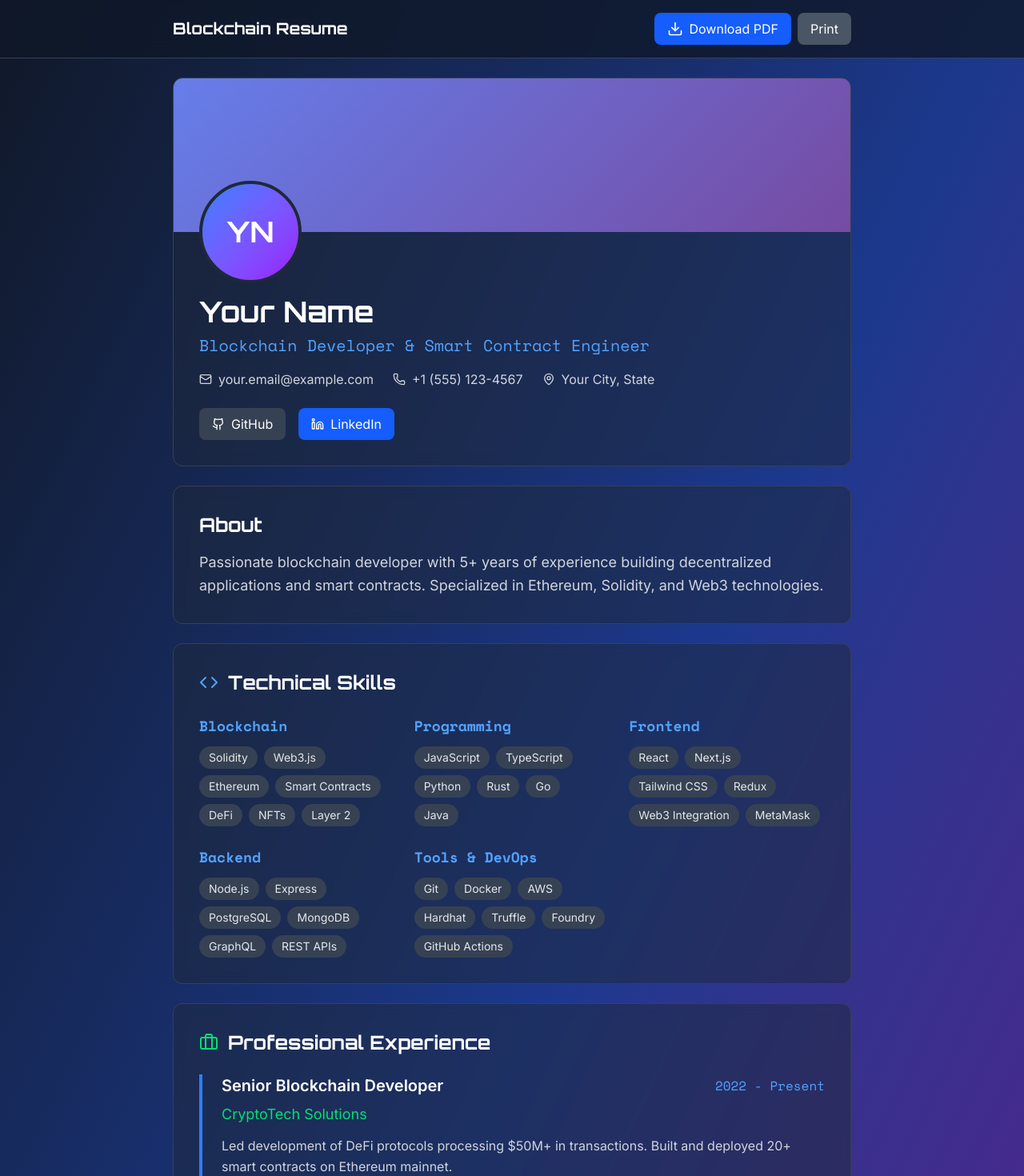
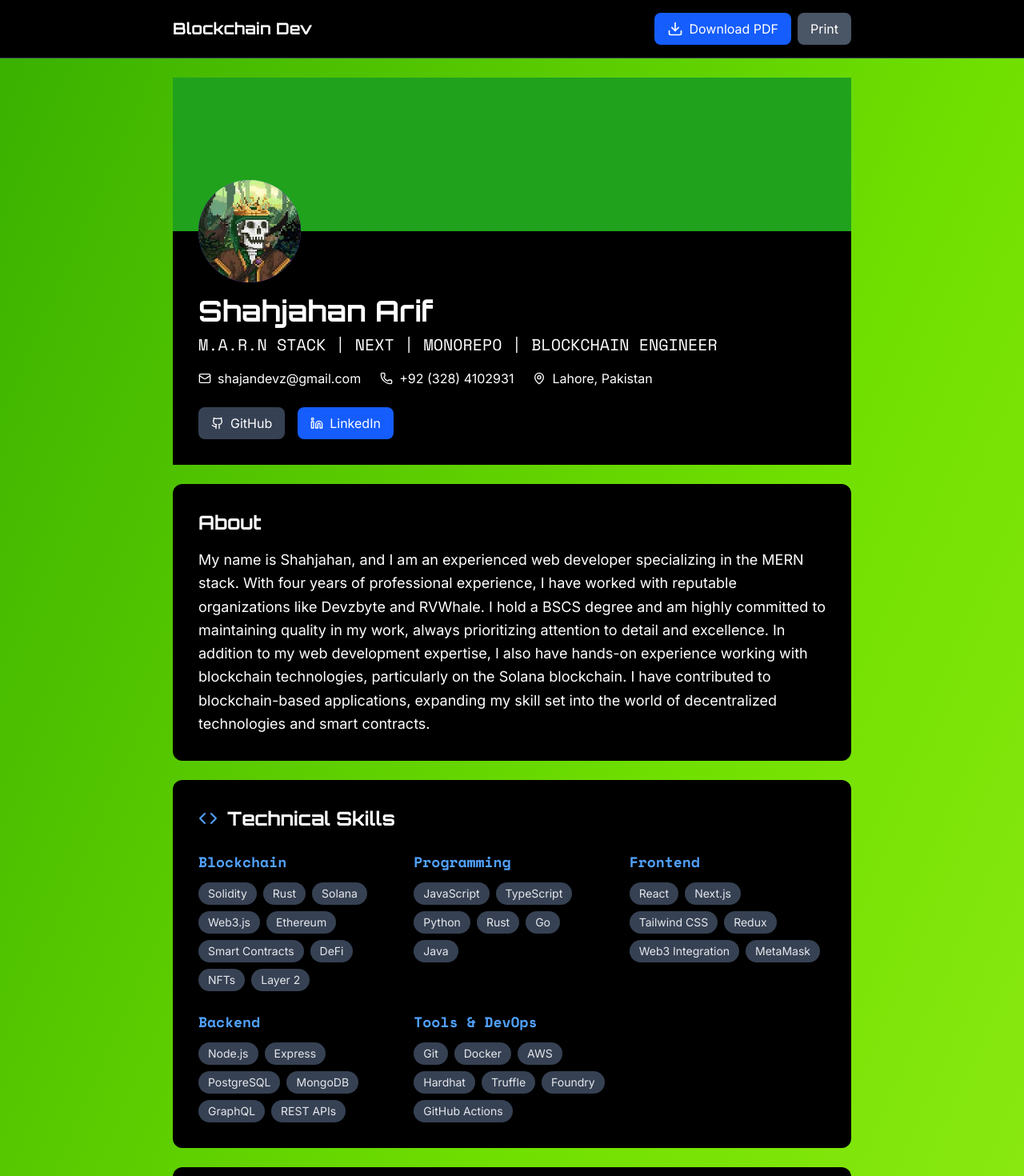
Before and after one commit to shahjahan-arif/resume, a Next.js app in the folder blockchain-resume/: page / in a window 1280 px wide. Shown: the top 1470 px of the page at 80% size. Built offline with nearby package versions, Linux system fonts and the light colour scheme.

Commit message:
feat:new

```diff
--- a/blockchain-resume/src/components/ResumeProfile.tsx
+++ b/blockchain-resume/src/components/ResumeProfile.tsx
@@ -1,46 +1,89 @@
-'use client';
+"use client";
 
-import React from 'react';
-import { Download, Github, Linkedin, Mail, MapPin, Phone, Code, Award, Briefcase, GraduationCap } from 'lucide-react';
-import html2canvas from 'html2canvas';
-import jsPDF from 'jspdf';
+import React from "react";
+import {
+  Download,
+  Github,
+  Linkedin,
+  Mail,
+  MapPin,
+  Phone,
+  Code,
+  Award,
+  Briefcase,
+  GraduationCap,
+} from "lucide-react";
+import html2canvas from "html2canvas";
+import jsPDF from "jspdf";
 
 const ResumeProfile = () => {
   const [isDownloading, setIsDownloading] = React.useState(false);
 
   // Resume data - will be moved back to external file once import issue is resolved
   const personalInfo = {
-    name: "Your Name",
-    title: "Blockchain Developer & Smart Contract Engineer",
-    email: "your.email@example.com",
-    phone: "+1 (555) 123-4567",
-    location: "Your City, State",
-    github: "github.com/yourusername",
-    linkedin: "linkedin.com/in/yourusername",
-    bio: "Passionate blockchain developer with 5+ years of experience building decentralized applications and smart contracts. Specialized in Ethereum, Solidity, and Web3 technologies."
+    name: "Shahjahan Arif",
+    title: "M.A.R.N STACK | NEXT | MONOREPO | BLOCKCHAIN ENGINEER",
+    email: "shajandevz@gmail.com",
+    phone: "+92 (328) 4102931",
+    location: "Lahore, Pakistan",
+    github: "github.com/shahjahan-arif",
+    linkedin: "linkedin.com/in/shajan-devz/",
+    bio: "My name is Shahjahan, and I am an experienced web developer specializing in the MERN stack. With four years of professional experience, I have worked with reputable organizations like Devzbyte and RVWhale. I hold a BSCS degree and am highly committed to maintaining quality in my work, always prioritizing attention to detail and excellence. In addition to my web development expertise, I also have hands-on experience working with blockchain technologies, particularly on the Solana blockchain. I have contributed to blockchain-based applications, expanding my skill set into the world of decentralized technologies and smart contracts.",
   };
 
   const skills = [
     {
       category: "Blockchain",
-      items: ["Solidity", "Web3.js", "Ethereum", "Smart Contracts", "DeFi", "NFTs", "Layer 2"]
+      items: [
+        "Solidity",
+        "Rust",
+        "Solana",
+        "Web3.js",
+        "Ethereum",
+        "Smart Contracts",
+        "DeFi",
+        "NFTs",
+        "Layer 2",
+      ],
     },
     {
       category: "Programming",
-      items: ["JavaScript", "TypeScript", "Python", "Rust", "Go", "Java"]
+      items: ["JavaScript", "TypeScript", "Python", "Rust", "Go", "Java"],
     },
     {
       category: "Frontend",
-      items: ["React", "Next.js", "Tailwind CSS", "Redux", "Web3 Integration", "MetaMask"]
+      items: [
+        "React",
+        "Next.js",
+        "Tailwind CSS",
+        "Redux",
+        "Web3 Integration",
+        "MetaMask",
+      ],
     },
     {
       category: "Backend",
-      items: ["Node.js", "Express", "PostgreSQL", "MongoDB", "GraphQL", "REST APIs"]
+      items: [
+        "Node.js",
+        "Express",
+        "PostgreSQL",
+        "MongoDB",
+        "GraphQL",
+        "REST APIs",
+      ],
     },
     {
       category: "Tools & DevOps",
-      items: ["Git", "Docker", "AWS", "Hardhat", "Truffle", "Foundry", "GitHub Actions"]
-    }
+      items: [
+        "Git",
+        "Docker",
+        "AWS",
+        "Hardhat",
+        "Truffle",
+        "Foundry",
+        "GitHub Actions",
+      ],
+    },
   ];
 
   const experience = [
@@ -48,20 +91,23 @@
       company: "CryptoTech Solutions",
       position: "Senior Blockchain Developer",
       duration: "2022 - Present",
-      description: "Led development of DeFi protocols processing $50M+ in transactions. Built and deployed 20+ smart contracts on Ethereum mainnet."
+      description:
+        "Led development of DeFi protocols processing $50M+ in transactions. Built and deployed 20+ smart contracts on Ethereum mainnet.",
     },
     {
       company: "BlockChain Innovations",
       position: "Smart Contract Developer",
       duration: "2020 - 2022",
-      description: "Developed NFT marketplace and tokenization platform. Implemented gas-optimized contracts reducing transaction costs by 40%."
+      description:
+        "Developed NFT marketplace and tokenization platform. Implemented gas-optimized contracts reducing transaction costs by 40%.",
     },
     {
       company: "Web3 Startup",
       position: "Full Stack Developer",
       duration: "2019 - 2020",
-      description: "Built web3 applications integrating with multiple blockchain networks. Created user-friendly interfaces for complex DeFi protocols."
-    }
+      description:
+        "Built web3 applications integrating with multiple blockchain networks. Created user-friendly interfaces for complex DeFi protocols.",
+    },
   ];
 
   const education = [
@@ -69,14 +115,14 @@
       degree: "Master of Science in Computer Science",
       school: "Stanford University",
       year: "2019",
-      specialization: "Distributed Systems & Cryptography"
+      specialization: "Distributed Systems & Cryptography",
     },
     {
       degree: "Bachelor of Science in Software Engineering",
       school: "UC Berkeley",
       year: "2017",
-      specialization: "Blockchain & Cryptocurrency"
-    }
+      specialization: "Blockchain & Cryptocurrency",
+    },
   ];
 
   const achievements = [
@@ -85,39 +131,39 @@
     "Published 3 research papers on blockchain scalability",
     "Speaker at Blockchain Summit 2023",
     "Certified Solidity Developer",
-    "AWS Solutions Architect"
+    "AWS Solutions Architect",
   ];
 
   const downloadPDF = async () => {
     try {
       setIsDownloading(true);
-      console.log('Starting PDF download...');
+      console.log("Starting PDF download...");
 
-      const element = document.getElementById('resume-content');
+      const element = document.getElementById("resume-content");
       if (!element) {
-        console.error('Resume content element not found');
-        alert('Error: Resume content not found');
+        console.error("Resume content element not found");
+        alert("Error: Resume content not found");
         return;
       }
 
-      console.log('Capturing canvas...');
+      console.log("Capturing canvas...");
 
       // Create canvas with better options
       const canvas = await html2canvas(element, {
         useCORS: true,
-        backgroundColor: '#0a0b0d',
+        backgroundColor: "#0a0b0d",
         removeContainer: true,
         imageTimeout: 0,
-        logging: false
+        logging: false,
       } as any);
 
-      console.log('Canvas captured, creating PDF...');
-      const imgData = canvas.toDataURL('image/png', 1.0);
+      console.log("Canvas captured, creating PDF...");
+      const imgData = canvas.toDataURL("image/png", 1.0);
 
       const pdf = new jsPDF({
-        orientation: 'portrait',
-        unit: 'mm',
-        format: 'a4'
+        orientation: "portrait",
+        unit: "mm",
+        format: "a4",
       });
 
       // Calculate dimensions to fit the page
@@ -131,26 +177,31 @@
       let position = 10; // 10mm top margin
 
       // Add first page
-      pdf.addImage(imgData, 'PNG', 10, position, imgWidth, imgHeight);
-      heightLeft -= (pdfHeight - 20); // Account for margins
+      pdf.addImage(imgData, "PNG", 10, position, imgWidth, imgHeight);
+      heightLeft -= pdfHeight - 20; // Account for margins
 
       // Add additional pages if needed
       while (heightLeft >= 0) {
         position = heightLeft - imgHeight + 10; // 10mm margin
         pdf.addPage();
-        pdf.addImage(imgData, 'PNG', 10, position, imgWidth, imgHeight);
-        heightLeft -= (pdfHeight - 20);
+        pdf.addImage(imgData, "PNG", 10, position, imgWidth, imgHeight);
+        heightLeft -= pdfHeight - 20;
       }
 
-      console.log('Saving PDF...');
-      pdf.save(`${personalInfo.name.replace(/\s+/g, '-').toLowerCase()}-resume.pdf`);
-      console.log('PDF download completed!');
-
+      console.log("Saving PDF...");
+      pdf.save(
+        `${personalInfo.name.replace(/\s+/g, "-").toLowerCase()}-resume.pdf`
+      );
+      console.log("PDF download completed!");
     } catch (error) {
-      console.error('Error downloading PDF:', error);
+      console.error("Error downloading PDF:", error);
 
       // Fallback: show print dialog
-      if (confirm('PDF generation failed. Would you like to use the browser print function instead?')) {
+      if (
+        confirm(
+          "PDF generation failed. Would you like to use the browser print function instead?"
+        )
+      ) {
         window.print();
       }
     } finally {
@@ -164,12 +215,12 @@
   };
 
   return (
-    <div className="min-h-screen bg-gradient-to-br from-gray-900 via-blue-900 to-purple-900">
+    <div className="min-h-screen bg-gradient-to-br from-[#38b000] via-[#70e000] to-[#9ef01a]">
       {/* Header with download button */}
-      <div className="sticky top-0 z-50 bg-gray-900/80 backdrop-blur-md border-b border-gray-700">
+      <div className="sticky top-0 z-50 bg-black border-b border-gray-700">
         <div className="max-w-4xl mx-auto px-6 py-4 flex justify-between items-center">
           <h1 className="text-xl font-bold text-white font-[family-name:var(--font-orbitron)]">
-            Blockchain Resume
+            Blockchain Dev
           </h1>
           <div className="flex gap-2">
             <button
@@ -178,7 +229,7 @@
               className="flex items-center gap-2 bg-blue-600 hover:bg-blue-700 disabled:bg-blue-400 disabled:cursor-not-allowed text-white px-4 py-2 rounded-lg transition-colors"
             >
               <Download size={20} />
-              {isDownloading ? 'Generating PDF...' : 'Download PDF'}
+              {isDownloading ? "Generating PDF..." : "Download PDF"}
             </button>
             <button
               onClick={downloadSimplePDF}
@@ -194,9 +245,9 @@
       {/* Resume Content */}
       <div id="resume-content" className="max-w-4xl mx-auto p-6 space-y-6">
         {/* Profile Header - Facebook-like */}
-        <div className="bg-gray-800/50 backdrop-blur-sm rounded-xl border border-gray-700 overflow-hidden">
+        <div className="bg-black backdrop-blur-sm   overflow-hidden">
           {/* Cover Photo */}
-          <div className="h-48 crypto-gradient relative">
+          <div className="h-48 bg-[#20a21c] relative">
             <div className="absolute inset-0 blockchain-grid opacity-30"></div>
           </div>
 
@@ -204,10 +255,11 @@
           <div className="relative px-8 pb-8">
             {/* Profile Picture */}
             <div className="absolute -top-16 left-8">
-              <div className="w-32 h-32 bg-gradient-to-br from-blue-500 to-purple-600 rounded-full border-4 border-gray-800 flex items-center justify-center">
-                <span className="text-4xl font-bold text-white font-[family-name:var(--font-orbitron)]">
+              <div className="w-32 h-32 rounded-full bg-gradient-to-br from-blue-500 to-purple-600 b flex items-center justify-center">
+                {/* <span className="text-4xl font-bold text-white font-[family-name:var(--font-orbitron)]">
                   {personalInfo.name.split(' ').map(n => n[0]).join('')}
-                </span>
+                </span> */}
+                <img src="./images.jpeg" className="rounded-full" alt="" />
               </div>
             </div>
 
@@ -216,12 +268,12 @@
               <h1 className="text-4xl font-bold text-white mb-2 font-[family-name:var(--font-orbitron)]">
                 {personalInfo.name}
               </h1>
-              <p className="text-xl text-blue-400 mb-4 font-[family-name:var(--font-space-mono)]">
+              <p className="text-xl mb-4 font-[family-name:var(--font-space-mono)]">
                 {personalInfo.title}
               </p>
 
               {/* Contact Info */}
-              <div className="flex flex-wrap gap-6 text-gray-300 mb-6">
+              <div className="flex flex-wrap gap-6 mb-6">
                 <div className="flex items-center gap-2">
                   <Mail size={16} />
                   <span>{personalInfo.email}</span>
@@ -238,11 +290,17 @@
 
               {/* Social Links */}
               <div className="flex gap-4">
-                <a href={`https://${personalInfo.github}`} className="flex items-center gap-2 bg-gray-700 hover:bg-gray-600 px-4 py-2 rounded-lg transition-colors">
+                <a
+                  href={`https://${personalInfo.github}`}
+                  className="flex items-center gap-2 bg-gray-700 hover:bg-gray-600 px-4 py-2 rounded-lg transition-colors"
+                >
                   <Github size={16} />
                   <span>GitHub</span>
                 </a>
-                <a href={`https://${personalInfo.linkedin}`} className="flex items-center gap-2 bg-blue-600 hover:bg-blue-700 px-4 py-2 rounded-lg transition-colors">
+                <a
+                  href={`https://${personalInfo.linkedin}`}
+                  className="flex items-center gap-2 bg-blue-600 hover:bg-blue-700 px-4 py-2 rounded-lg transition-colors"
+                >
                   <Linkedin size={16} />
                   <span>LinkedIn</span>
                 </a>
@@ -252,17 +310,15 @@
         </div>
 
         {/* About Section */}
-        <div className="bg-gray-800/50 backdrop-blur-sm rounded-xl border border-gray-700 p-8">
+        <div className="bg-black backdrop-blur-sm rounded-xl p-8">
           <h2 className="text-2xl font-bold text-white mb-4 font-[family-name:var(--font-orbitron)]">
             About
           </h2>
-          <p className="text-gray-300 leading-relaxed text-lg">
-            {personalInfo.bio}
-          </p>
+          <p className=" leading-relaxed text-lg">{personalInfo.bio}</p>
         </div>
 
         {/* Skills Section */}
-        <div className="bg-gray-800/50 backdrop-blur-sm rounded-xl border border-gray-700 p-8">
+        <div className="bg-black backdrop-blur-sm rounded-xl p-8">
           <h2 className="text-2xl font-bold text-white mb-6 flex items-center gap-3 font-[family-name:var(--font-orbitron)]">
             <Code className="text-blue-400" />
             Technical Skills
@@ -289,7 +345,7 @@
         </div>
 
         {/* Experience Section */}
-        <div className="bg-gray-800/50 backdrop-blur-sm rounded-xl border border-gray-700 p-8">
+        <div className="bg-black backdrop-blur-sm rounded-xl p-8">
           <h2 className="text-2xl font-bold text-white mb-6 flex items-center gap-3 font-[family-name:var(--font-orbitron)]">
             <Briefcase className="text-green-400" />
             Professional Experience
@@ -298,18 +354,22 @@
             {experience.map((job, index) => (
               <div key={index} className="border-l-4 border-blue-500 pl-6 pb-6">
                 <div className="flex flex-col sm:flex-row sm:items-center sm:justify-between mb-2">
-                  <h3 className="text-xl font-semibold text-white">{job.position}</h3>
-                  <span className="text-blue-400 font-[family-name:var(--font-space-mono)]">{job.duration}</span>
+                  <h3 className="text-xl font-semibold text-white">
+                    {job.position}
+                  </h3>
+                  <span className="text-blue-400 font-[family-name:var(--font-space-mono)]">
+                    {job.duration}
+                  </span>
                 </div>
                 <h4 className="text-lg text-green-400 mb-3">{job.company}</h4>
-                <p className="text-gray-300 leading-relaxed">{job.description}</p>
+                <p className=" leading-relaxed">{job.description}</p>
               </div>
             ))}
           </div>
         </div>
 
         {/* Education Section */}
-        <div className="bg-gray-800/50 backdrop-blur-sm rounded-xl border border-gray-700 p-8">
+        <div className="bg-black backdrop-blur-sm rounded-xl p-8">
           <h2 className="text-2xl font-bold text-white mb-6 flex items-center gap-3 font-[family-name:var(--font-orbitron)]">
             <GraduationCap className="text-purple-400" />
             Education
@@ -317,26 +377,33 @@
           <div className="space-y-4">
             {education.map((edu, index) => (
               <div key={index} className="border-l-4 border-purple-500 pl-6">
-                <h3 className="text-xl font-semibold text-white">{edu.degree}</h3>
+                <h3 className="text-xl font-semibold text-white">
+                  {edu.degree}
+                </h3>
                 <div className="flex flex-col sm:flex-row sm:items-center sm:justify-between">
                   <h4 className="text-lg text-purple-400">{edu.school}</h4>
-                  <span className="text-gray-400 font-[family-name:var(--font-space-mono)]">{edu.year}</span>
+                  <span className="text-gray-400 font-[family-name:var(--font-space-mono)]">
+                    {edu.year}
+                  </span>
                 </div>
-                <p className="text-gray-300 mt-1">{edu.specialization}</p>
+                <p className=" mt-1">{edu.specialization}</p>
               </div>
             ))}
           </div>
         </div>
 
         {/* Achievements Section */}
-        <div className="bg-gray-800/50 backdrop-blur-sm rounded-xl border border-gray-700 p-8">
+        <div className="bg-black backdrop-blur-sm rounded-xl p-8">
           <h2 className="text-2xl font-bold text-white mb-6 flex items-center gap-3 font-[family-name:var(--font-orbitron)]">
             <Award className="text-yellow-400" />
             Achievements & Certifications
           </h2>
           <div className="grid grid-cols-1 md:grid-cols-2 gap-4">
             {achievements.map((achievement, index) => (
-              <div key={index} className="flex items-center gap-3 bg-gray-700/50 p-4 rounded-lg">
+              <div
+                key={index}
+                className="flex items-center gap-3 bg-gray-700/50 p-4 rounded-lg"
+              >
                 <Award className="text-yellow-400 flex-shrink-0" size={20} />
                 <span className="text-gray-200">{achievement}</span>
               </div>
@@ -346,9 +413,9 @@
       </div>
 
       {/* Footer */}
-      <div className="max-w-4xl mx-auto px-6 py-8 text-center text-gray-400">
+      <div className="max-w-4xl mx-auto px-6 py-8 text-center text-black">
         <p className="font-[family-name:var(--font-space-mono)]">
-          Built with Next.js & Blockchain Technology • {new Date().getFullYear()}
+          Built by Shajandevz •{new Date().getFullYear()}
         </p>
       </div>
     </div>
--- a/blockchain-resume/src/data/resumeData.ts
+++ b/blockchain-resume/src/data/resumeData.ts
@@ -2,7 +2,7 @@
 // Update this file with your personal information
 
 export const personalInfo = {
-  name: "Your Name",
+  name: "Shahjahan Arif",
   title: "Blockchain Developer & Smart Contract Engineer",
   email: "your.email@example.com",
   phone: "+1 (555) 123-4567",
```
Also changed, not shown: blockchain-resume/public/images.jpeg (added), 1 other file (tests, documents, lock files or other folders).
